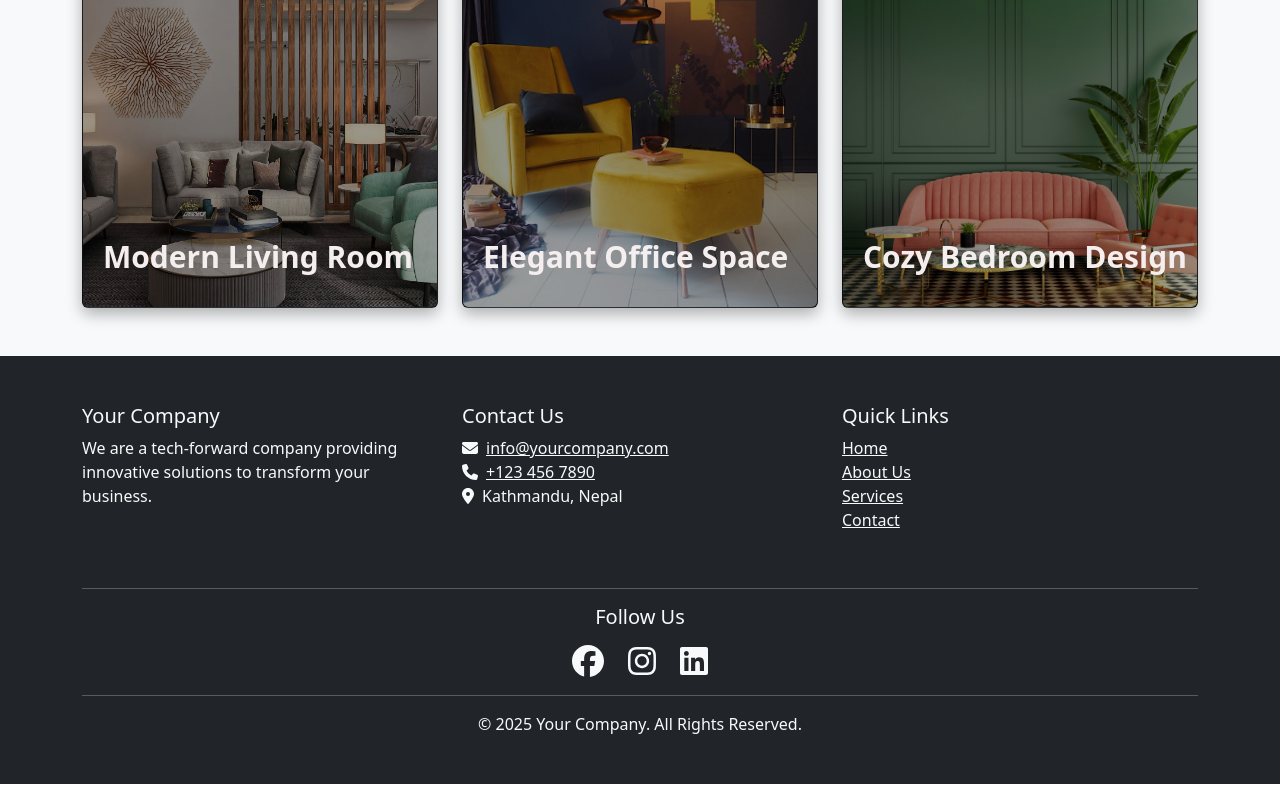
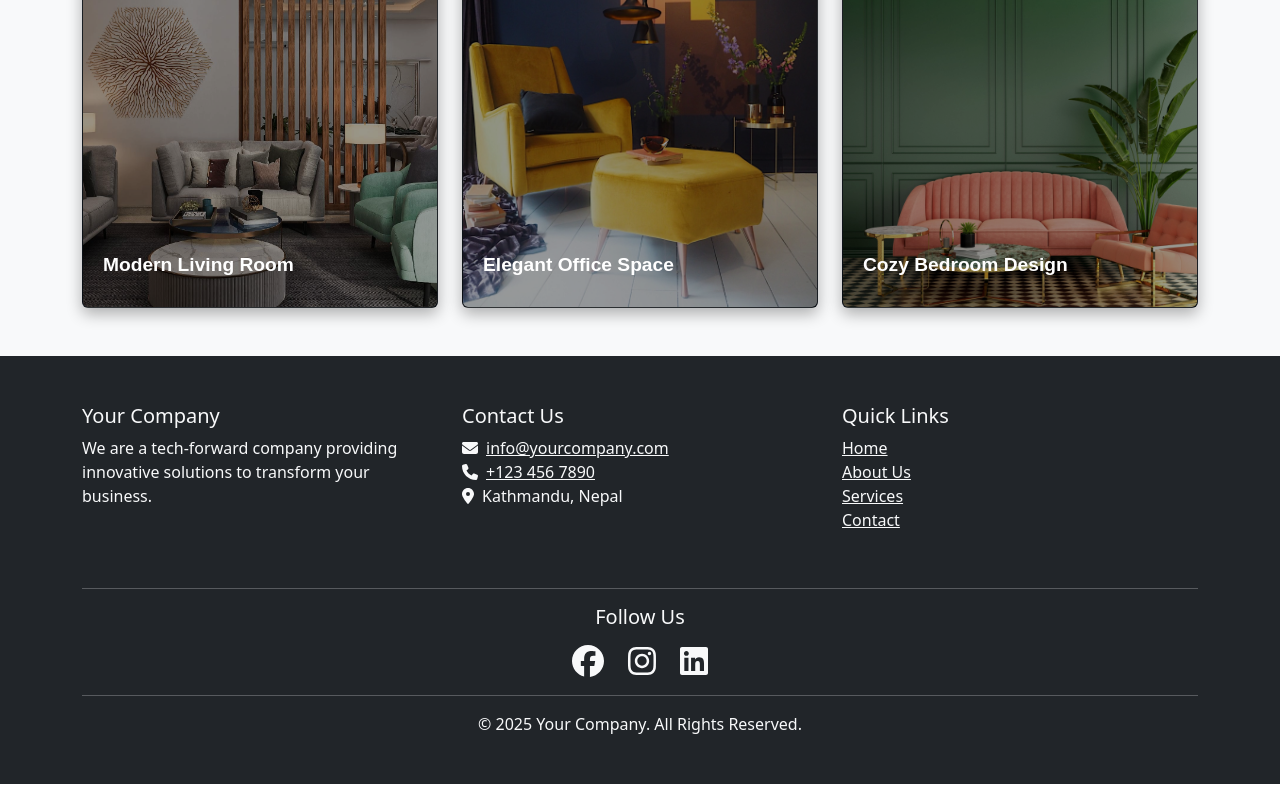
Before and after one commit to prabaldeshar/interior-website, a Next.js app: page / in a window 1280 px wide. Shown: the part 1536-2336 px from the top of the page. Built offline with nearby package versions, Linux system fonts and the light colour scheme.

Commit message:
Update Card component title to use h3 tag and set Arial font family in global styles

```diff
--- a/components/Card.js
+++ b/components/Card.js
@@ -10,7 +10,7 @@ const Card = ({ project }) => {
           <div className="card-overlay"></div>
           <img src={project.image} className="card-img" alt="Card Image" />
           <div className="card-content">
-            <h5 className="card-title">{project.title}</h5>
+            <h3 className="card-title">{project.title}</h3>
           </div>
         </div>
       </Link>
--- a/src/app/globals.css
+++ b/src/app/globals.css
@@ -87,6 +87,7 @@ body {
   font-weight: bold;
   margin: 0;
   line-height: 1.5;
+  font-family: Arial;
 }
 
 body {
```
